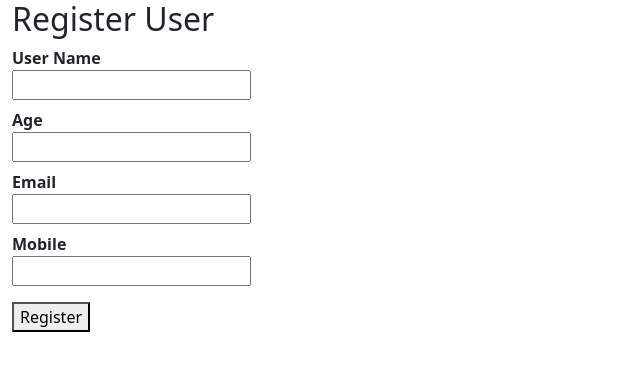
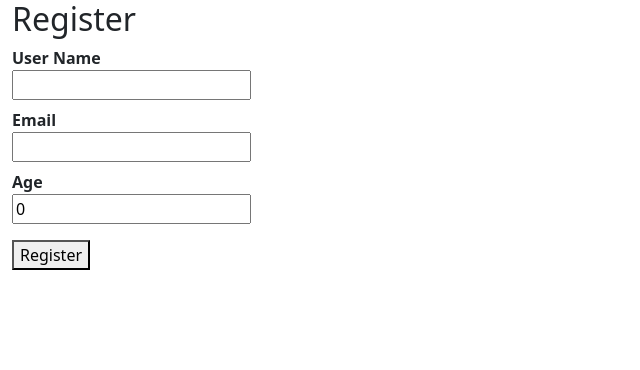
Before and after one commit to himanshu094/react-Practice, a React (Create React App) app in the folder react-shopping/: page / in a window 1280 px wide. Shown: the top 370 px of the page, without its empty margins (0-640 px from the left). Built offline with nearby package versions, Linux system fonts and the light colour scheme.

Commit message:
yup validation

```diff
--- /dev/null
+++ b/react-shopping/Demo.html
@@ -0,0 +1,6 @@
+<script>
+  document.write(`
+    Min=${Number.MIN_SAFE_INTEGER}<br>
+    Max=${Number.MAX_SAFE_INTEGER}
+  `)
+</script>
--- a/react-shopping/package.json
+++ b/react-shopping/package.json
@@ -12,7 +12,8 @@
     "react": "^18.2.0",
     "react-dom": "^18.2.0",
     "react-scripts": "5.0.1",
-    "web-vitals": "^2.1.4"
+    "web-vitals": "^2.1.4",
+    "yup": "^1.3.2"
   },
   "scripts": {
     "start": "react-scripts start",
--- /dev/null
+++ b/react-shopping/src/component/YupValidation.js
@@ -0,0 +1,47 @@
+import { useFormik } from "formik";
+import * as yup from 'yup';
+
+export default function YupValidation(){
+
+  const formik = useFormik({
+    initialValues:{
+      UserName:'',
+      Email:'',
+      Age:0
+    },
+    validationSchema:yup.object({
+      UserName:yup.string()
+                  .required('User Name Required')
+                  .min(4,'Name too short')
+                  .max(10,'Name too Long..'),
+      Email:yup.string()
+               .required('Email required')
+               .email('Invalid Email'),
+      Age:yup.number()
+             .required('Age required')
+    }),
+    onSubmit:values=>{
+      alert(JSON.stringify(values))
+    }
+  })
+
+  return (
+    <div className="container-fluid">
+      <form onSubmit={formik.handleSubmit}>
+        <h2>Register</h2>
+        <dl>
+          <dt>User Name</dt>
+          <dd><input {...formik.getFieldProps("UserName")} type="text" /></dd>
+          <dd className="text-danger">{formik.errors.UserName}</dd>
+          <dt>Email</dt>
+          <dd><input {...formik.getFieldProps("Email")} type="text"/></dd>
+          <dd className="text-danger">{formik.errors.Email}</dd>
+          <dt>Age</dt>
+          <dd><input {...formik.getFieldProps("Age")}  type='text'/></dd>
+          <dd className="text-danger">{formik.errors.Age}</dd>
+        </dl>
+        <button>Register</button>
+      </form>
+    </div>
+  )
+}
--- a/react-shopping/src/index.js
+++ b/react-shopping/src/index.js
@@ -6,22 +6,14 @@
 import App from './App';
 import reportWebVitals from './reportWebVitals';
 
-import ShoppingComponent from './component/ShoppingComponent';
-import ApiComponentCart from './component/ApiComponentCart';
-import EventBindingComponent from './component/EventBindingComponent';
-import TwoWayBinding from './component/TwoWayBinding';
-import TwoWayBindingWithClass from './component/TwoWayBindingWithClass';
-import ShoppingInClassComponent from './component/ShoppingInClassComponent';
-import LoginComponent from './component/LoginComponent';
-import FormComponent from './component/FormComponent';
-import FormikComponentForm from './component/FormikComponentForm';
-import FormikValidation from './component/FormikValidation';
+
+import YupValidation from './component/YupValidation';
 
 
 const root = ReactDOM.createRoot(document.getElementById('root'));
 root.render(
   <React.StrictMode>
-    <FormikValidation/>
+    <YupValidation/>
   </React.StrictMode>
 );
 
```
Also changed, not shown: 1 other file (tests, documents, lock files or other folders).
